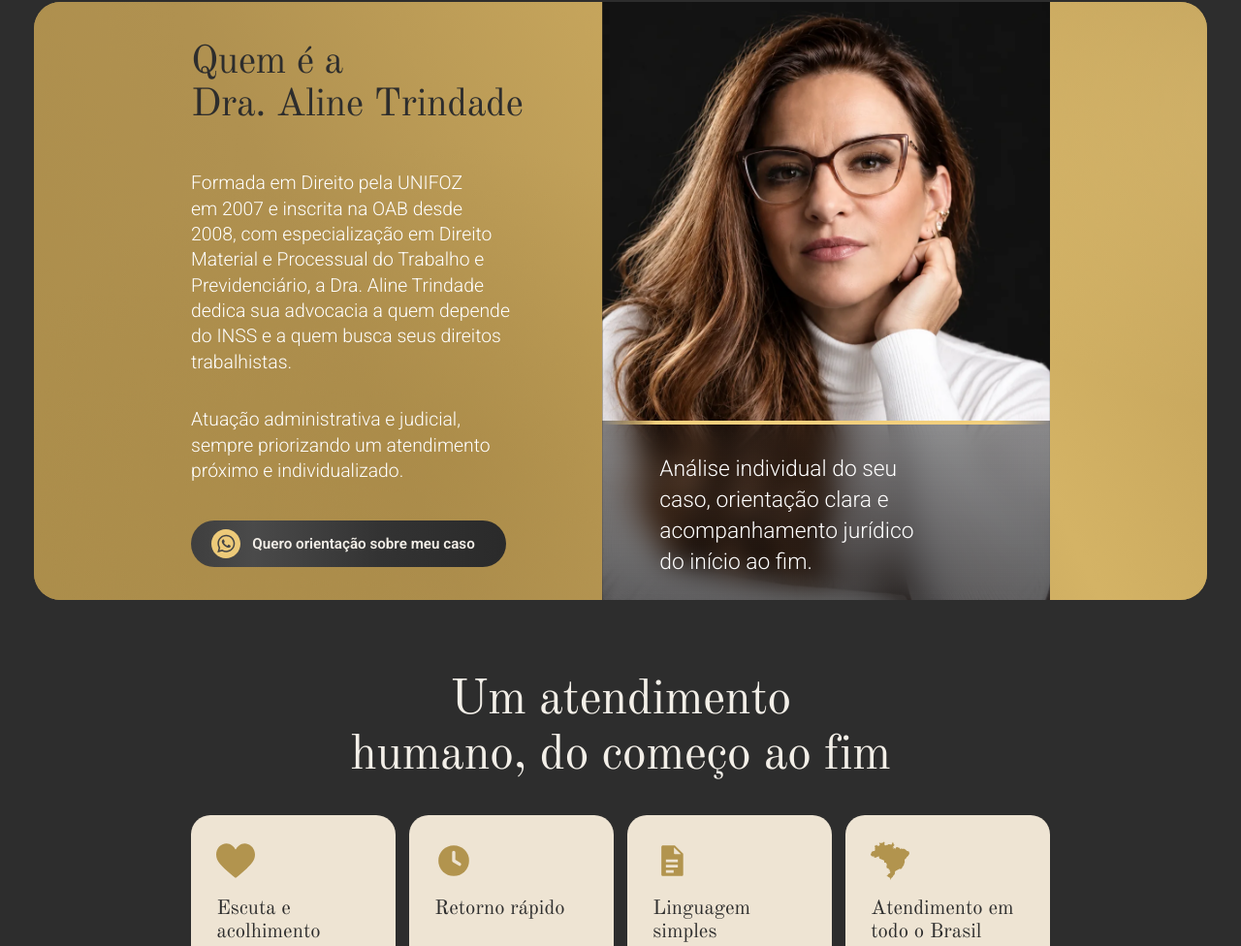
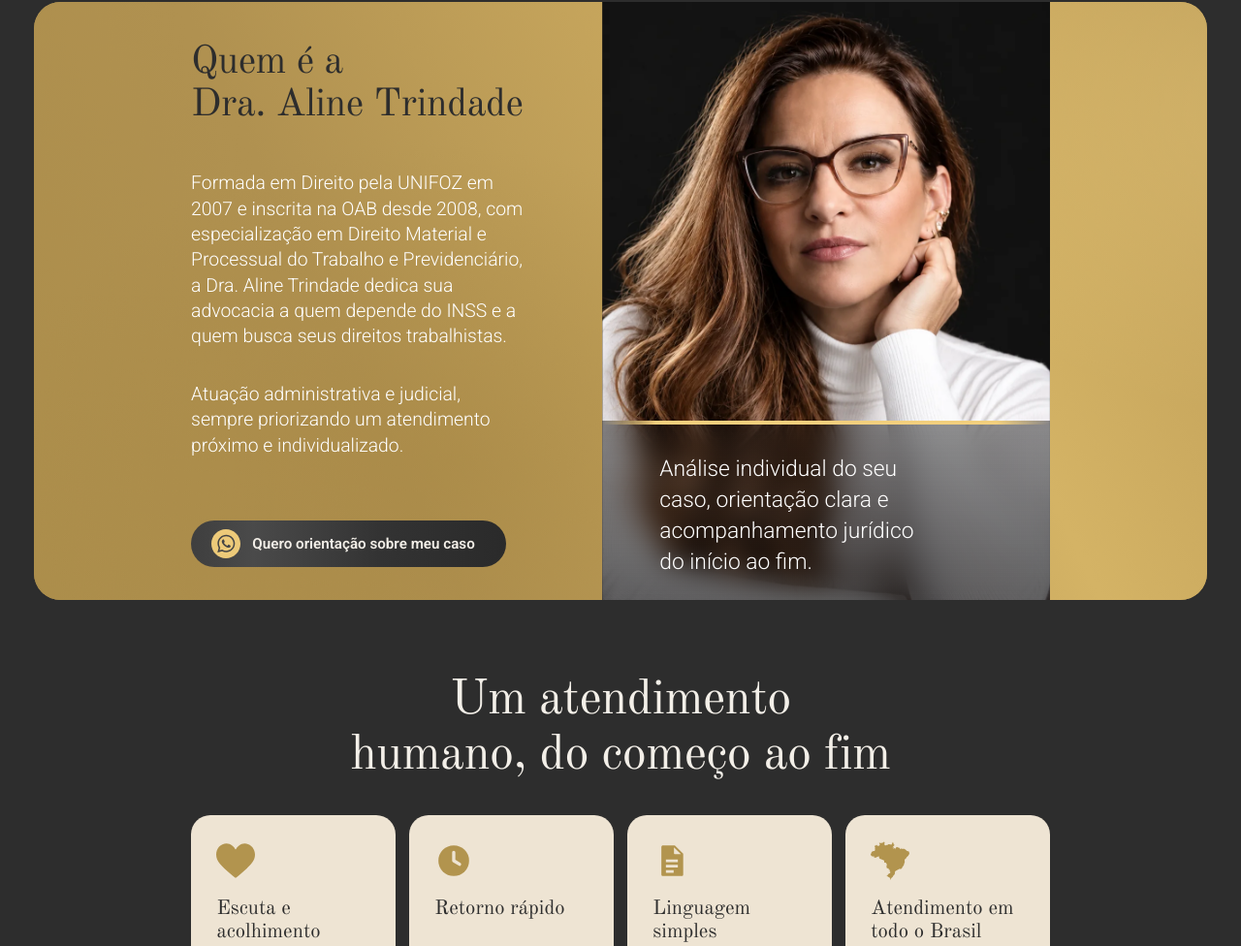
Before and after one commit to Nekkostudio/trindadeadvocacia, a plain HTML site: page index.html in a window 1280 px wide. Shown: the part 3452-4428 px from the top of the page at 97% size. Drawn offline with nearby package versions, Linux system fonts and the light colour scheme.

Commit message:
Seção Sobre: texto alinhado à largura do título
- Desktop: primeiro parágrafo em 7 linhas terminando perto da borda do título, sem "trabalhistas." sozinho
- Celular: parágrafos sem palavra sozinha na última linha

Co-Authored-By: Claude Opus 5.5 <noreply@anthropic.com>

```diff
--- a/css/style.css
+++ b/css/style.css
@@ -533,6 +533,9 @@ html { scroll-padding-top: 0; }
   display: flex; flex-direction: column; align-items: flex-start;
   padding: calc(60 * var(--u)) calc(24 * var(--u)) calc(49 * var(--u)) 0;
 }
+/* parágrafos do Sobre: quebras fixas no desktop alinhadas à largura do título; no celular, sem palavra sozinha no fim */
+.sobre__texto p { text-wrap: pretty; }
+.sobre__texto p + p { text-wrap: balance; } /* o segundo é curto: linhas do mesmo tamanho no celular */
 .sobre__titulo { font-size: max(2rem, calc(58 * var(--u))); line-height: 1.09; }
 .sobre__texto p {
   margin-top: max(18px, calc(66 * var(--u)));
--- a/index.html
+++ b/index.html
@@ -17,7 +17,7 @@
   <link rel="preconnect" href="https://fonts.gstatic.com" crossorigin>
   <link href="https://fonts.googleapis.com/css2?family=Old+Standard+TT:ital,wght@0,400;0,700;1,400&family=Roboto:wght@300..700&display=swap" rel="stylesheet">
   <link rel="preload" as="image" href="img/aline-hero.webp?v=20261119-4" type="image/webp">
-  <link rel="stylesheet" href="css/style.css?v=20261119-24">
+  <link rel="stylesheet" href="css/style.css?v=20261119-26">
 </head>
 <body>
 
@@ -176,7 +176,7 @@
     <div class="sobre__grade">
       <div class="sobre__texto">
         <h2 class="titulo titulo--escuro sobre__titulo">Quem é a<br class="quebra"> Dra. Aline Trindade</h2>
-        <p>Formada em Direito pela UNIFOZ<br class="quebra"> em 2007 e inscrita na OAB desde<br class="quebra"> 2008, com especialização em Direito<br class="quebra"> Material e Processual do Trabalho e<br class="quebra"> Previdenciário, a Dra. Aline Trindade<br class="quebra"> dedica sua advocacia a quem depende<br class="quebra"> do INSS e a quem busca seus direitos<br class="quebra"> trabalhistas.</p>
+        <p>Formada em Direito pela UNIFOZ em<br class="quebra"> 2007 e inscrita na OAB desde 2008, com<br class="quebra"> especialização em Direito Material e<br class="quebra"> Processual do Trabalho e Previdenciário,<br class="quebra"> a Dra. Aline Trindade dedica sua<br class="quebra"> advocacia a quem depende do INSS e a<br class="quebra"> quem busca seus direitos trabalhistas.</p>
         <p>Atuação administrativa e judicial,<br class="quebra"> sempre priorizando um atendimento<br class="quebra"> próximo e individualizado.</p>
         <a class="btn-escuro sobre__botao" href="https://wa.me/5548996100312?text=Ol%C3%A1%2C%20Dra.%20Aline!%20Vim%20pelo%20site%20e%20gostaria%20de%20falar%20sobre%20o%20meu%20caso." target="_blank" rel="noopener">
           <span class="btn-escuro__icone"><svg><use href="#i-whats"/></svg></span>
```
